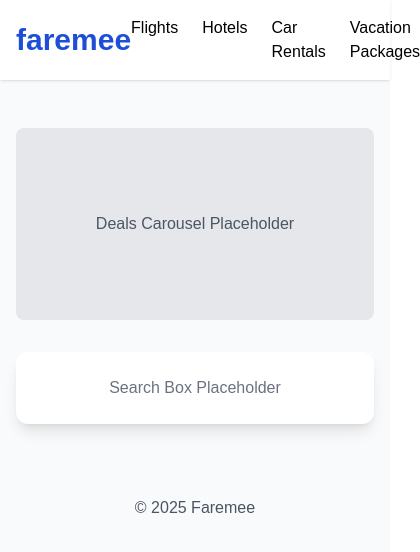
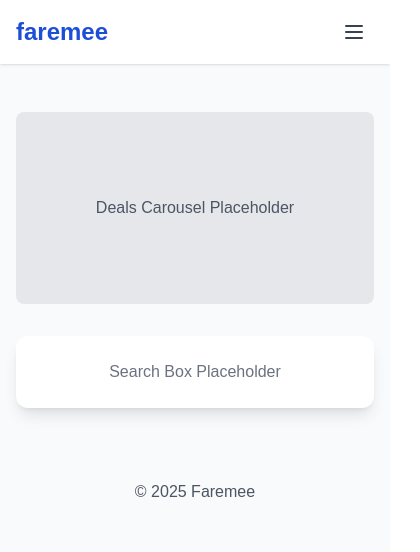
Before and after one commit to divyamttt/faremee-ui, a Next.js app: page / in a window 390 px wide. Shown: the top 552 px of the page, 420 px wide, since content can reach past the window. Built offline with nearby package versions, Linux system fonts and the light colour scheme.

Commit message:
Update Header.jsx

```diff
--- a/components/Header.jsx
+++ b/components/Header.jsx
@@ -1,6 +1,9 @@
+import { useState } from "react";
 import Link from "next/link";
+import { MenuIcon, XIcon } from "@heroicons/react/outline";
 
 export default function Header() {
+  const [open, setOpen] = useState(false);
   const tabs = [
     { label: "Flights", href: "/search/flights" },
     { label: "Hotels", href: "/search/hotels" },
@@ -10,19 +13,54 @@ export default function Header() {
 
   return (
     <header className="sticky top-0 z-50 bg-white dark:bg-gray-900 shadow">
-      <div className="max-w-7xl mx-auto px-4 py-4 flex items-center justify-between">
+      <div className="max-w-7xl mx-auto px-4 py-3 flex items-center justify-between">
         <Link href="/">
-          <a className="text-3xl font-bold text-blue-700">faremee</a>
+          <a className="text-2xl font-bold text-blue-700">faremee</a>
         </Link>
-        <nav className="space-x-6 flex">
+
+        {/* Desktop nav */}
+        <nav className="hidden md:flex space-x-6">
           {tabs.map((tab) => (
             <Link key={tab.href} href={tab.href}>
-              <a className="hover:text-blue-600">{tab.label}</a>
+              <a className="text-gray-700 dark:text-gray-300 hover:text-blue-600">
+                {tab.label}
+              </a>
             </Link>
           ))}
         </nav>
-        {/* Mobile menu button could go here */}
+
+        {/* Mobile menu button */}
+        <button
+          className="md:hidden p-2 text-gray-700 dark:text-gray-300"
+          onClick={() => setOpen(!open)}
+        >
+          {open ? (
+            <XIcon className="h-6 w-6" />
+          ) : (
+            <MenuIcon className="h-6 w-6" />
+          )}
+        </button>
       </div>
+
+      {/* Mobile nav panel */}
+      <nav
+        className={`md:hidden bg-white dark:bg-gray-900 ${
+          open ? "block" : "hidden"
+        }`}
+      >
+        <div className="px-4 pt-2 pb-4 space-y-2">
+          {tabs.map((tab) => (
+            <Link key={tab.href} href={tab.href}>
+              <a
+                className="block text-gray-700 dark:text-gray-300 hover:bg-gray-100 dark:hover:bg-gray-800 px-3 py-2 rounded"
+                onClick={() => setOpen(false)}
+              >
+                {tab.label}
+              </a>
+            </Link>
+          ))}
+        </div>
+      </nav>
     </header>
   );
 }
```
